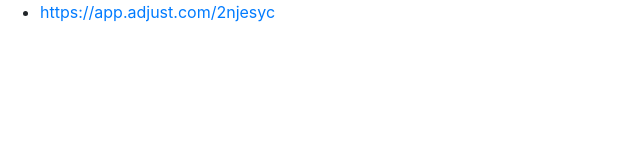
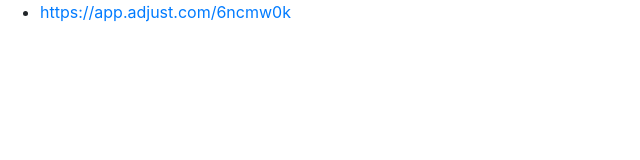
Before and after one commit to panlantic/panlantic.github.io, a plain HTML site: page index.html in a window 1280 px wide. Shown: the full height of the page, 0-640 px from the left. Drawn offline with nearby package versions, Linux system fonts and the light colour scheme.

Commit message:
Update index.html

```diff
--- a/index.html
+++ b/index.html
@@ -8,7 +8,7 @@
 </head>
 <body>
 <ul>
-    <li><a href="https://app.adjust.com/2njesyc">https://app.adjust.com/2njesyc</a></li>
+    <li><a href="https://app.adjust.com/6ncmw0k">https://app.adjust.com/6ncmw0k</a></li>
 </ul>
 </body>
 </html>
```
